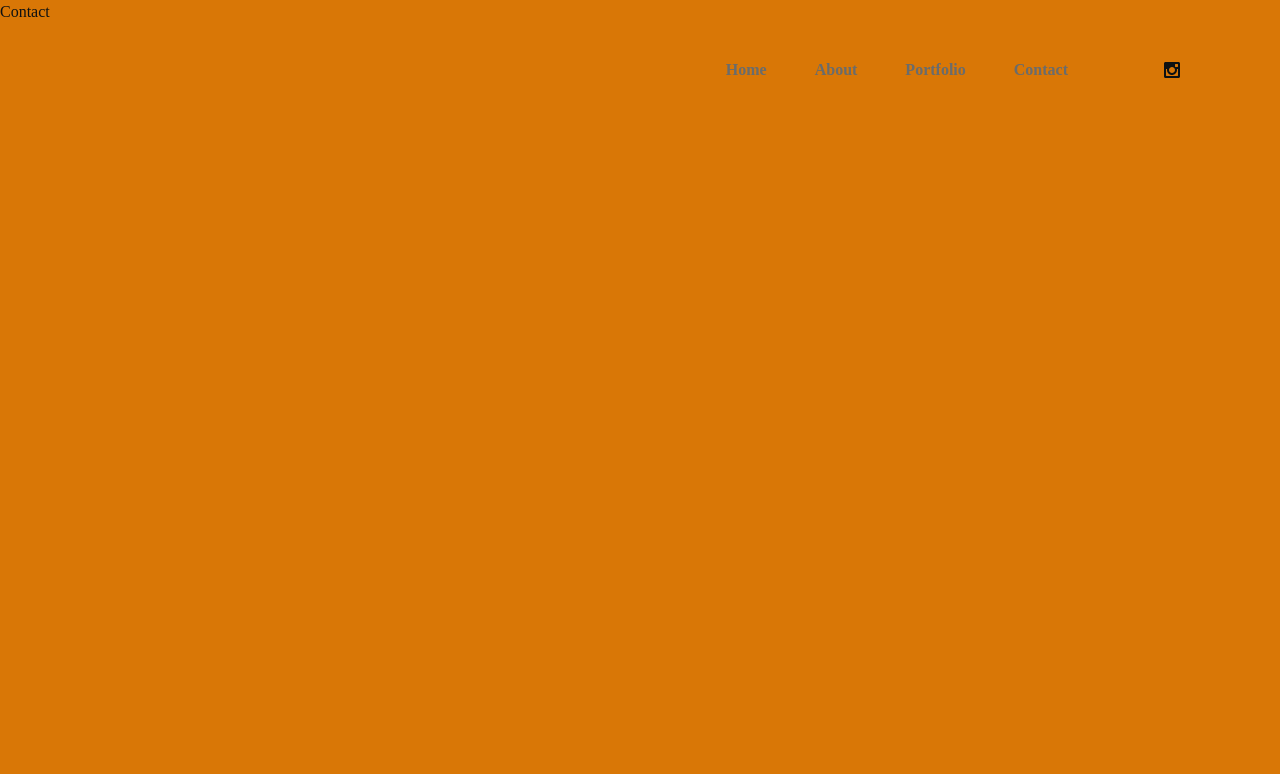
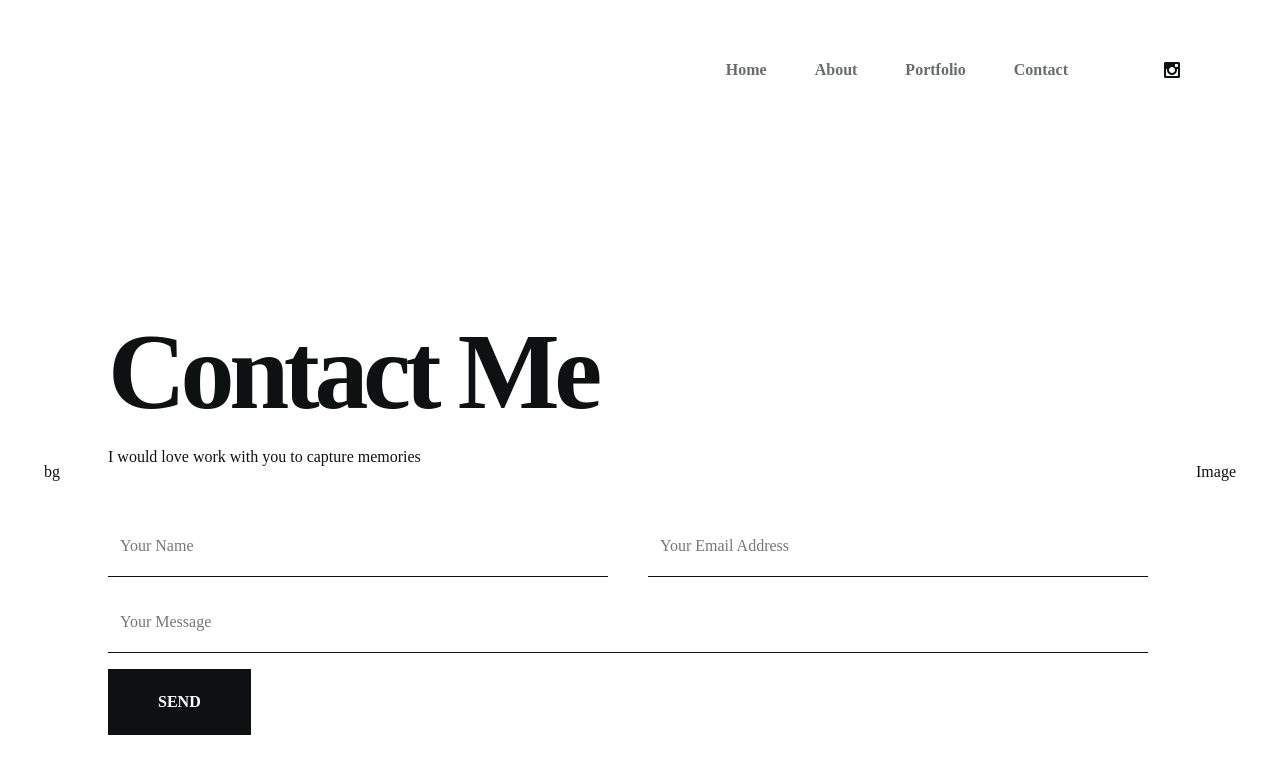
Before and after one commit to LewisMurray00/photography_template, a React (Create React App) app: page /contact in a window 1280 px wide. Shown: the top 774 px of the page. Built offline with nearby package versions, Linux system fonts and the light colour scheme; the HTML template or start-up script is replaced by a standard one.

Commit message:
Started work on the contact section

```diff
--- a/src/Pages/Contact.js
+++ b/src/Pages/Contact.js
@@ -1,9 +1,37 @@
 import React from 'react'
+
+// import images
+import portfolioImage from '../Img/Contact/ContactWoman.png'
 
 const Contact = () => {
   return (
-    <section className='section bg-amber-600'>
-      Contact
+    <section className='section bg-white'>
+
+      <div className='container mx-auto h-full'>
+        <div className='flex flex-col lg:flex-row h-full items-center justify-start pt-36 gap-x-8 text-center lg:text-left '>
+          {/* bg */}
+          <div>bg</div>
+
+          {/* Text & Form */}
+          <div className='lg:flex-1 lg:pt-32 px-4'>
+            <h1 className='h1'>Contact Me</h1>
+            <p className='mb-12'>I would love work with you to capture memories</p>
+            {/* Form */}
+            <form className='flex flex-col gap-y-4'>
+              <div className='flex gap-x-10 '>
+                <input className='outline-none border-b border-b-primary h-[60px] bg-transparent font-secondary w-full pl-3 placeholder:text-[#757879]' type="text" placeholder='Your Name' />
+                <input className='outline-none border-b border-b-primary h-[60px] bg-transparent font-secondary w-full pl-3 placeholder:text-[#757879]' type="text" placeholder='Your Email Address' />
+              </div>
+              <input className='outline-none border-b border-b-primary h-[60px] bg-transparent font-secondary w-full pl-3 placeholder:text-[#757879]' type="text" placeholder='Your Message' />
+              <button className='btn mb-[30px] mx-auto lg:mx-0 self-start'>Send</button>
+            </form>
+          </div>
+
+          {/* Image */}
+          <div>Image</div>
+        </div>
+      </div>
+
     </section>
   )
 }
--- a/src/Pages/Portfolio.js
+++ b/src/Pages/Portfolio.js
@@ -55,13 +55,13 @@ const Portfolio = () => {
               <img className='object-cover h-full lg:h-[220px] hover:scale-110 transition-all duration-500 ' src={Image4} alt='image 4' />
             </div>
 
-            <div className='max-w-[250px] lg:max-w-[320px] h-[187px] lg:h-[220px] bg-accent overflow-hidden'>
+            {/* <div className='max-w-[250px] lg:max-w-[320px] h-[187px] lg:h-[220px] bg-accent overflow-hidden'>
               <img className='object-cover h-full lg:h-[220px] hover:scale-110 transition-all duration-500 ' src={Image5} alt='image 5' />
             </div>
 
             <div className='max-w-[250px] lg:max-w-[320px] h-[187px] lg:h-[220px] bg-accent overflow-hidden'>
               <img className='object-cover h-full lg:h-[220px] hover:scale-110 transition-all duration-500 ' src={Image6} alt='image 6' />
-            </div>
+            </div> */}
 
           </div>
 
```
